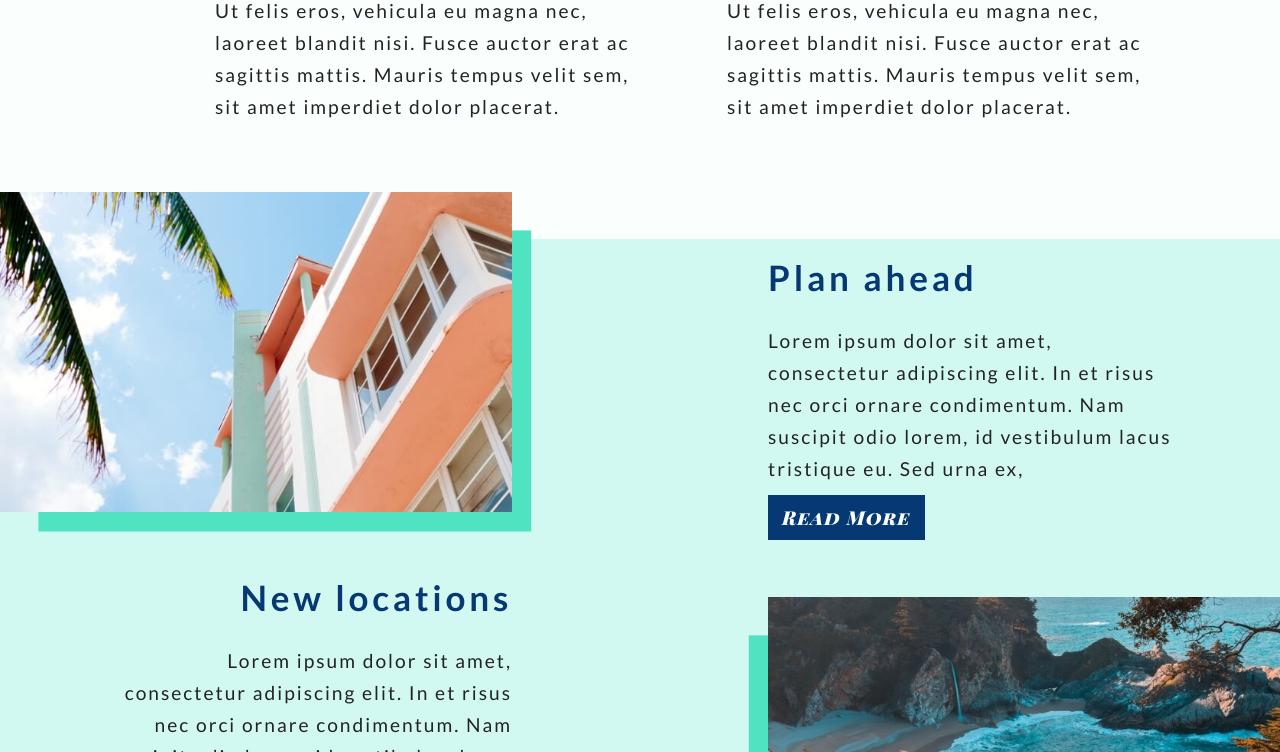
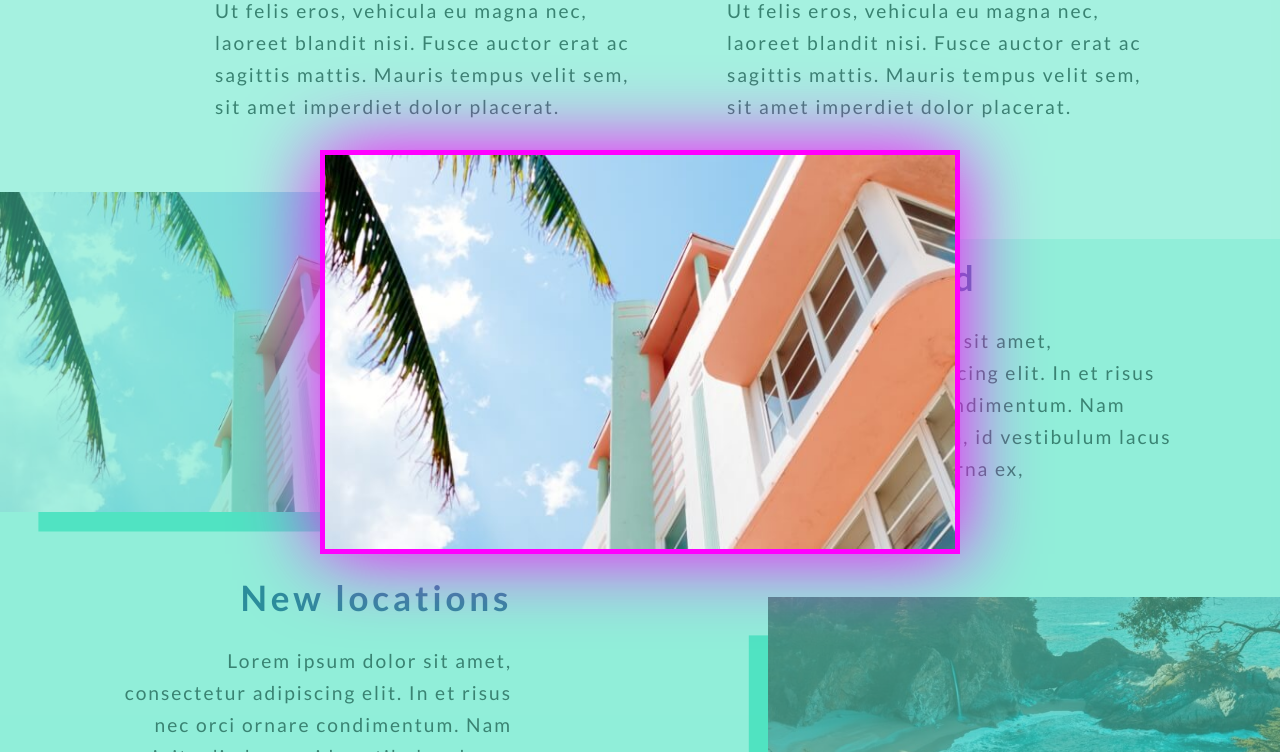
Before and after one commit to RobKlassen/jBoot36-proj1-BeachStay, a plain HTML site: page index.html in a window 1280 px wide. Both pictures are taken after a click on the picture 256 px from the left and 2506 px from the top of the page. Shown: the part 2154-2906 px from the top of the page. Drawn offline with Linux system fonts and the light colour scheme.

Commit message:
I think... I did it??

```diff
--- a/scripts.js
+++ b/scripts.js
@@ -9,45 +9,32 @@
 //
 
 
-const getCurrentSource = function (img){
-    return img.currentSrc
-}
+// const getCurrentSource = function (img){
+//     return img.currentSrc
+// }
 
-const enlargeImage = function(){
-    console.log("hello you've clicked an image");
-}
+// const enlargeImage = function(){
+//     console.log("triggered enlarge function");
+// }
 
-const overlayImg = document.querySelectorAll('img');
+let overlayImg = document.querySelectorAll('img');
+const body = document.querySelector('body');
+const newOverlay = document.createElement('div');
 
-for (image of overlayImg){
+for (i=0; i<overlayImg.length; i++){
+    let image = overlayImg[i];
 
-    image.addEventListener('click', function(e){
-        e.preventDefault();
-        console.log(image);
-
-        let imageSource = getCurrentSource(image);
-        console.log(imageSource);
-
-        const body = document.querySelector('body');
-
-        const newOverlay = document.createElement('div');
-
+    overlayImg[i].addEventListener('click', function(){
+        let imageSource = image.currentSrc;
         newOverlay.innerHTML = `<img src="${imageSource}"></img>`
-
-        newOverlay.style.width = "100px";
-        newOverlay.style.height = "100px";
-
-        console.log(newOverlay);
-
+        newOverlay.classList.add("overlayJSClass");
         body.appendChild(newOverlay);
-
-        // const newImage = document.createElement('img');
-        // newOverlay.appendChild(newImage);
-        // newImage.style.width = "100px";
-        // newImage.style.height = "100px";
-        enlargeImage(image);
-        // console.log("hello, you've clicked the image");
-    })
+    });
+    newOverlay.addEventListener('click', function(){
+        newOverlay.innerHTML = ``;
+        this.classList.remove("overlayJSClass");
+        // body.removeChild(newOverlay);
+    });
 }
 
 
@@ -55,12 +42,42 @@ for (image of overlayImg){
 
 
 
-// const overylayBox
-
-// const overlayBackground
 
 
 
+
+
+
+// for (image of overlayImg){
+//     console.log(image);
+
+//     image.addEventListener('click', function(e){
+//         e.preventDefault();
+//         console.log(image);
+
+//         let imageSource = getCurrentSource(image);
+//         console.log(imageSource);
+
+//         const body = document.querySelector('body');
+
+//         const newOverlay = document.createElement('div');
+
+//         newOverlay.innerHTML = `<img src="${imageSource}"></img>`
+
+//         newOverlay.style.width = "100px";
+//         newOverlay.style.height = "100px";
+
+//         // console.log(newOverlay);
+
+//         body.appendChild(newOverlay);
+//         enlargeImage(image);
+//     });
+// }
+
+
+
+// const overylayBox
+// const overlayBackground
 // const imgClick = function(){
 
 // }
--- /dev/null
+++ b/styles/sass/_JStyle.scss
@@ -0,0 +1,19 @@
+.overlayJSClass{
+    width:100vw;
+    height:100vh;
+    position:fixed;
+    top:0;
+    left:0;
+    z-index: 200;
+    color:#50E3C2;
+    background-color: rgba(80, 227, 194, 0.5);
+    display:flex;
+    justify-content: center;
+    align-items: center;
+
+    img{
+        width:50vw;
+        filter: drop-shadow(0 0 40px fuchsia);
+        border:solid fuchsia 5px;
+    }
+}
--- a/styles/sass/style.scss
+++ b/styles/sass/style.scss
@@ -15,3 +15,5 @@
 @import 'blogPost.scss';
 @import 'contactPage.scss';
 @import 'footer.scss';
+
+@import 'JStyle';
```
Also changed, not shown: index.html (+3 -0 lines), styles/style.css.
